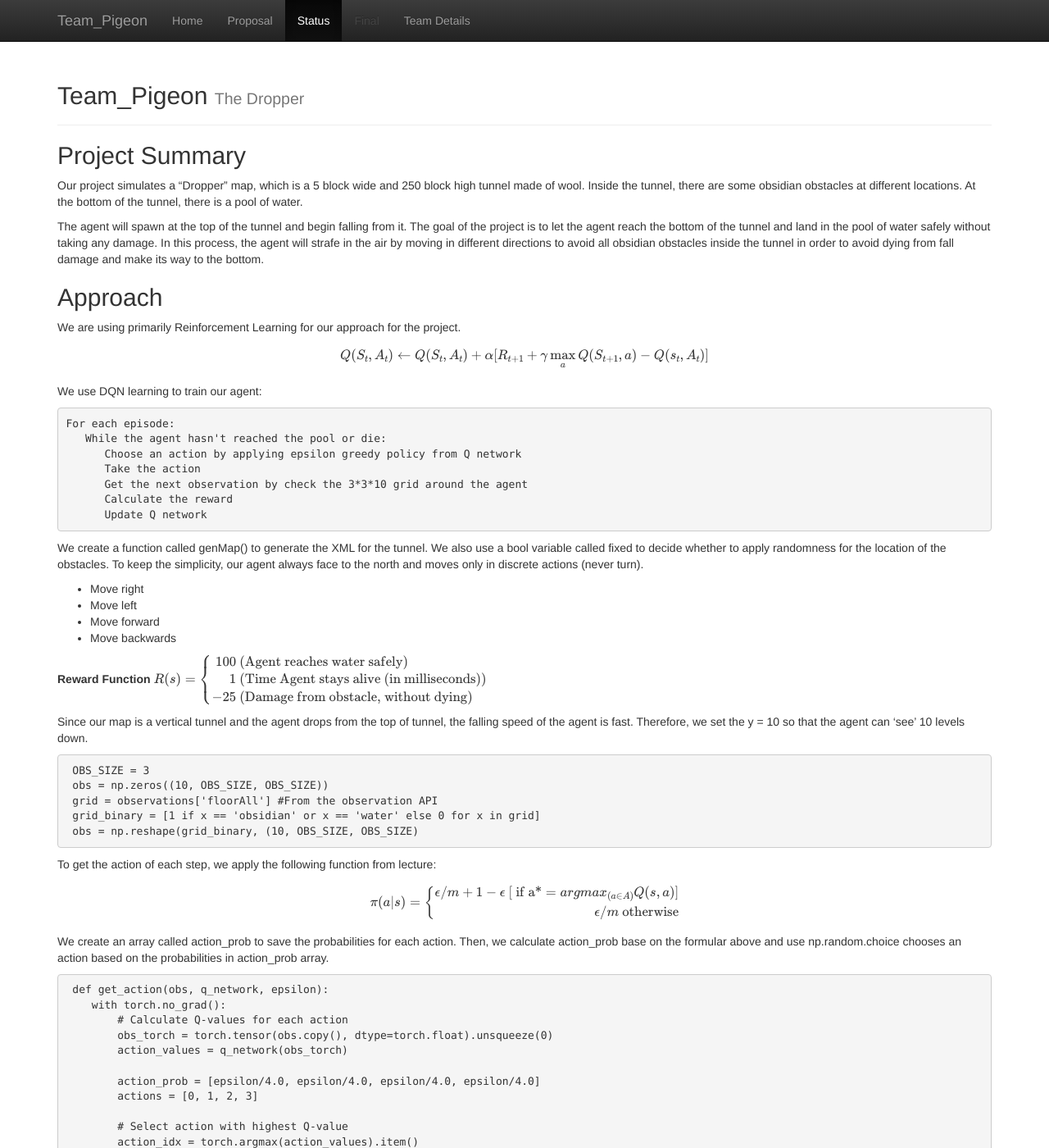
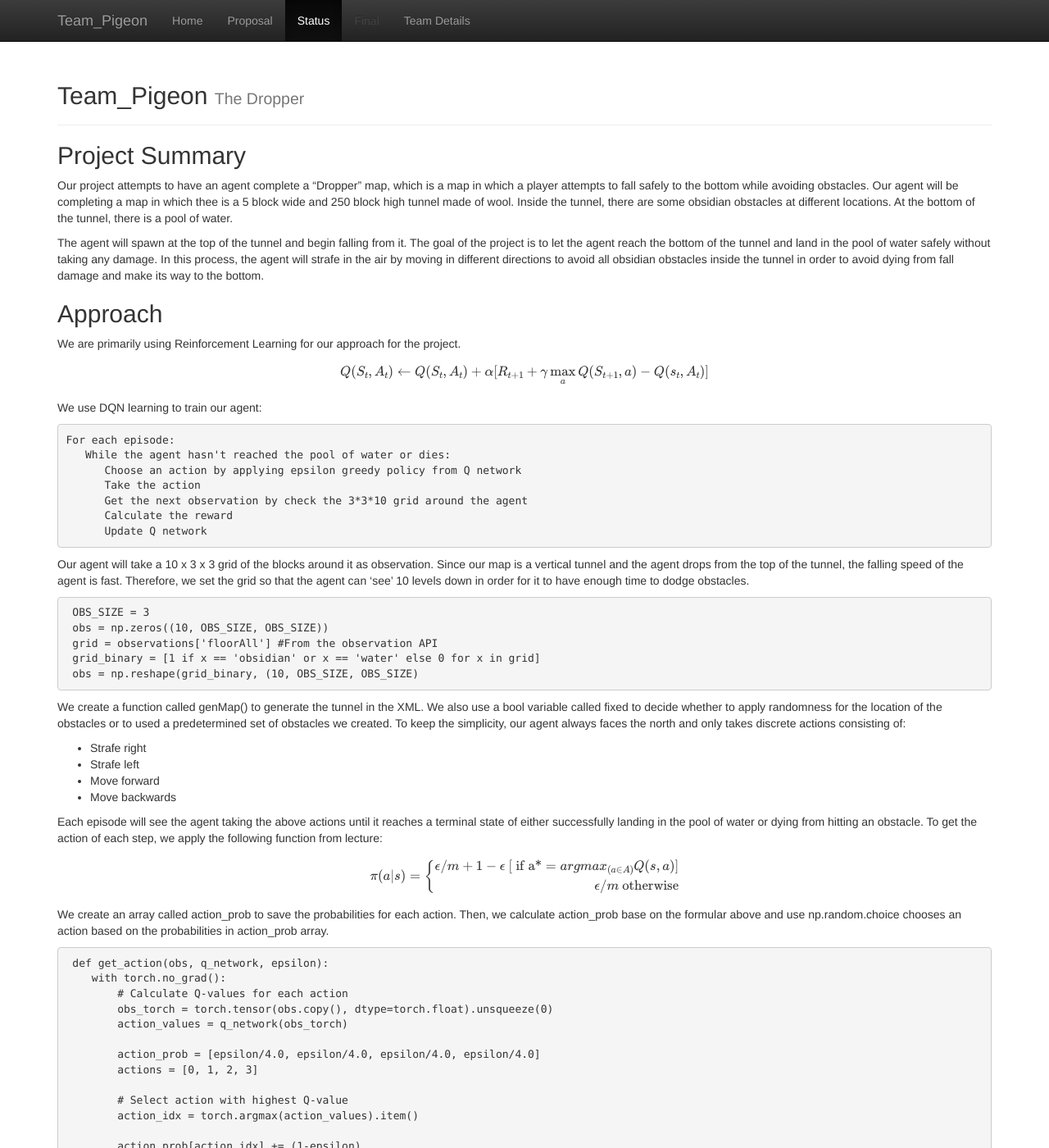
Before and after one commit to shanshs/Team-Pigeon, a Jekyll site: the page built from docs/status.md, in a window 1280 px wide and 1400 px high. Shown: the whole window at 82% size. Built offline with Jekyll 4.4.1, drawn with Linux system fonts in a browser that asks for light colours; formulas are drawn with MathJax 3; some of the changed text lies outside the part shown.

Commit message:
Update status.md

````diff
--- a/docs/status.md
+++ b/docs/status.md
@@ -5,12 +5,12 @@ title:  Status
 
 ## Project Summary
 
-Our project simulates a “Dropper” map, which is a 5 block wide and 250 block high tunnel made of wool. Inside the tunnel, there are some obsidian obstacles at different locations. At the bottom of the tunnel, there is a pool of water.
+Our project attempts to have an agent complete a “Dropper” map, which is a map in which a player attempts to fall safely to the bottom while avoiding obstacles. Our agent will be completing a map in which thee is a 5 block wide and 250 block high tunnel made of wool. Inside the tunnel, there are some obsidian obstacles at different locations. At the bottom of the tunnel, there is a pool of water.
 
 The agent will spawn at the top of the tunnel and begin falling from it. The goal of the project is to let the agent reach the bottom of the tunnel and land in the pool of water safely without taking any damage. In this process, the agent will strafe in the air by moving in different directions to avoid all obsidian obstacles inside the tunnel in order to avoid dying from fall damage and make its way to the bottom.
 
 ## Approach
-We are using primarily Reinforcement Learning for our approach for the project.
+We are primarily using Reinforcement Learning for our approach for the project.
 
 $$
 Q(S_t, A_t)\leftarrow Q(S_t, A_t) + \alpha[R_{t+1} + \gamma\max_a Q(S_{t+1},a)- Q(s_t, A_t)]
@@ -20,7 +20,7 @@ We use DQN learning to train our agent:
 
 ```
 For each episode:
-   While the agent hasn't reached the pool or die:
+   While the agent hasn't reached the pool of water or dies:
       Choose an action by applying epsilon greedy policy from Q network
       Take the action
       Get the next observation by check the 3*3*10 grid around the agent
@@ -28,25 +28,7 @@ For each episode:
       Update Q network
 ```
 
-We create a function called genMap() to generate the XML for the tunnel. We also use a bool variable called fixed to decide whether to apply randomness for the location of the obstacles. To keep the simplicity, our agent always face to the north and moves only in discrete actions (never turn).
-
-* Move right
-* Move left
-* Move forward
-* Move backwards
-
-**Reward Function**
-$$
-R(s)=\left\{
-	\begin{aligned}
-	100 &\ (\text{Agent reaches water safely})\\
-	1 &\ (\text{Time Agent stays alive (in milliseconds)})\\
-	-25 &\ (\text{Damage from obstacle, without dying})\\
-	\end{aligned}
-	\right.
-$$
-
-Since our map is a vertical tunnel and the agent drops from the top of tunnel, the falling speed of the agent is fast. Therefore, we set the y = 10 so that the agent can 'see' 10 levels down.
+Our agent will take a 10 x 3 x 3 grid of the blocks around it as observation. Since our map is a vertical tunnel and the agent drops from the top of the tunnel, the falling speed of the agent is fast. Therefore, we set the grid so that the agent can 'see' 10 levels down in order for it to have enough time to dodge obstacles.
  ```
  OBS_SIZE = 3
  obs = np.zeros((10, OBS_SIZE, OBS_SIZE))
@@ -55,6 +37,14 @@ Since our map is a vertical tunnel and the agent drops from the top of tunnel, t
  obs = np.reshape(grid_binary, (10, OBS_SIZE, OBS_SIZE)
 ```
 
+We create a function called genMap() to generate the tunnel in the XML. We also use a bool variable called fixed to decide whether to apply randomness for the location of the obstacles or to used a predetermined set of obstacles we created. To keep the simplicity, our agent always faces the north and only takes discrete actions consisting of:
+
+* Strafe right
+* Strafe left
+* Move forward
+* Move backwards
+
+Each episode will see the agent taking the above actions until it reaches a terminal state of either successfully landing in the pool of water or dying from hitting an obstacle.
 To get the action of each step, we apply the following function from lecture:
 
 $$
@@ -89,16 +79,27 @@ We create an array called action_prob to save the probabilities for each action.
 ```
 
 ## Evaluation
+
+**Reward Function**
+$$
+R(s)=\left\{
+	\begin{aligned}
+	100 &\ (\text{Agent reaches water safely})\\
+	1 &\ (\text{+1 For every millisecond the agent is alive})\\
+	-25 &\ (\text{Damage from obstacle, without dying})\\
+	\end{aligned}
+	\right.
+$$
 	Insert graphs and stuff here
 
 ## Remaining Goals and Challenges
 - **Randomness**
 
-  Right now, the obsidian obstacles inside the tunnel is hardcoded. The locations of the obstacles stay the same for each episode. In the future, we may generate random location of the obstacles for each episode.
+  Right now, the obsidian obstacles inside the tunnel is hardcoded. The locations of the obstacles stay the same for each episode. In the future, we may try to run our agent on randomly generated obstacles for each episode.
 
 - **Reward and Penalty**
 
-  We still need to find out the way of rewarding the agent. For now, we have three plans: +1 reward for staying alive in the tunnel, +100 reward for landing in the pool and -100 reward  for dying, -1 reward for touching obsidian obstacles. For the future, we need to find out the most reasonable reward for the agents’s performance.
+  We still need to find the best way to reward or punish the agent so that it learns most optimally. For now, we have three plans: +1 reward for staying alive in the tunnel, +100 reward for landing in the pool and -100 reward  for dying, -1 reward for touching obsidian obstacles. For the future, we need to find out the most reasonable reward for the agents’s performance.
 
 - **Map Complexity**
 
````
